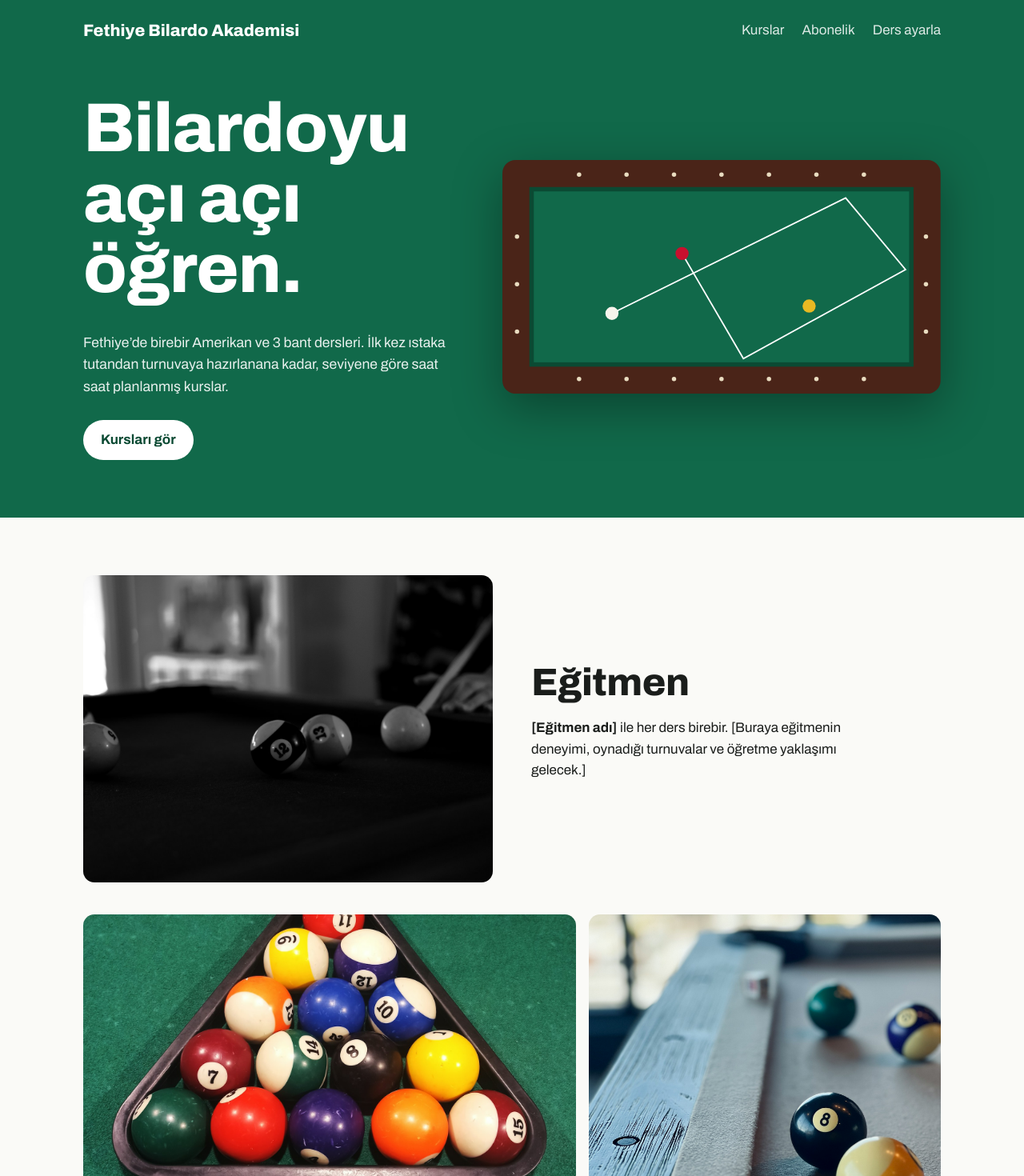
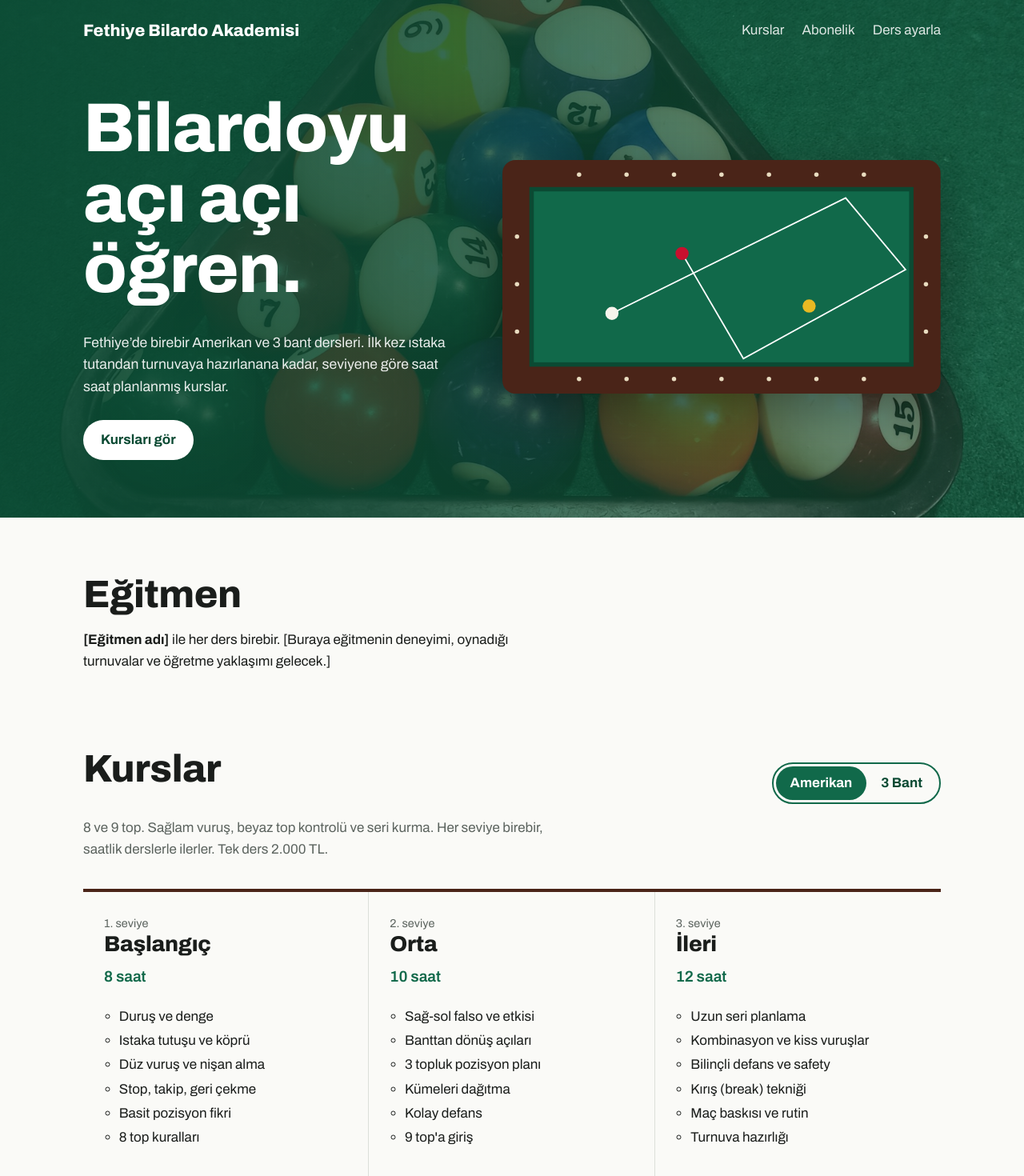
Before and after one commit to mrtandempilot/bilardo, a Next.js app: page / in a window 1280 px wide. Shown: the top 1470 px of the page at 80% size. Built offline with nearby package versions, Linux system fonts and the light colour scheme.

Commit message:
Fotoğraflar kaldırıldı, hero'ya arka plan fotoğrafı eklendi

```diff
--- a/app/globals.css
+++ b/app/globals.css
@@ -21,7 +21,8 @@ h3 { font-size: 1.7rem; }
 .btn-light:hover { background: #E6EFE9; }
 .btn:disabled { opacity: .6; cursor: wait; }
 
-.hero { background: var(--felt); color: #fff; padding-bottom: 72px; }
+.hero { color: #fff; padding-bottom: 72px;
+  background: linear-gradient(90deg, rgba(11,74,51,.94) 0%, rgba(11,74,51,.82) 45%, rgba(11,74,51,.55) 100%), url("/img/toplar.jpg") center / cover no-repeat, var(--felt); }
 .nav { display: flex; justify-content: space-between; align-items: center; padding-top: 22px; padding-bottom: 22px; flex-wrap: wrap; gap: 12px; }
 .brand { font-weight: 800; font-stretch: 75%; font-size: 1.3rem; }
 .links { display: flex; gap: 22px; }
@@ -33,11 +34,8 @@ h3 { font-size: 1.7rem; }
 .shot { stroke-dashoffset: 0; animation: draw 2.6s .4s ease-out both; }
 @keyframes draw { from { stroke-dasharray: 0 1200; } to { stroke-dasharray: 1200 0; } }
 
-.about { padding-top: 72px; padding-bottom: 40px; display: grid; grid-template-columns: 1fr 1fr; gap: 48px; align-items: center; }
-.about p { max-width: 46ch; }
-.about-img { width: 100%; aspect-ratio: 4 / 3; object-fit: cover; border-radius: 14px; display: block; }
-.strip { display: grid; grid-template-columns: 1.4fr 1fr; gap: 16px; }
-.strip img { width: 100%; height: 340px; object-fit: cover; border-radius: 14px; display: block; }
+.about { padding-top: 72px; padding-bottom: 24px; }
+.about p { max-width: 62ch; }
 section { scroll-margin-top: 20px; }
 #kurslar { padding-top: 56px; padding-bottom: 80px; }
 .head { display: flex; justify-content: space-between; align-items: end; flex-wrap: wrap; gap: 16px; }
@@ -79,9 +77,6 @@ input:focus, select:focus, textarea:focus { border-color: var(--chalk); outline:
 
 @media (max-width: 860px) {
   .hero-grid { grid-template-columns: 1fr; gap: 36px; }
-  .about { grid-template-columns: 1fr; gap: 24px; }
-  .strip { grid-template-columns: 1fr; }
-  .strip img { height: 220px; }
   .levels { grid-template-columns: 1fr; }
   .level { border-right: 0; border-bottom: 1px solid var(--line); }
   .subs { grid-template-columns: 1fr; }
--- a/app/page.js
+++ b/app/page.js
@@ -25,17 +25,9 @@ export default function Home() {
       </header>
 
       <section className="wrap about">
-        <img src="/img/masa.jpg" alt="Istakayla beyaz topa nişan alan bir oyuncu" className="about-img" />
-        <div>
-          <h2>Eğitmen</h2>
-          <p><strong>{site.instructor}</strong> ile her ders birebir. [Buraya eğitmenin deneyimi, oynadığı turnuvalar ve öğretme yaklaşımı gelecek.]</p>
-        </div>
+        <h2>Eğitmen</h2>
+        <p><strong>{site.instructor}</strong> ile her ders birebir. [Buraya eğitmenin deneyimi, oynadığı turnuvalar ve öğretme yaklaşımı gelecek.]</p>
       </section>
-
-      <div className="wrap strip">
-        <img src="/img/toplar.jpg" alt="Masada üçgene dizilmiş renkli bilardo topları" />
-        <img src="/img/amerikan.jpg" alt="Amerikan bilardo masasında 8 numaralı top" />
-      </div>
 
       <Courses />
 
```
Also changed, not shown: public/img/amerikan.jpg (deleted), public/img/masa.jpg (deleted).
